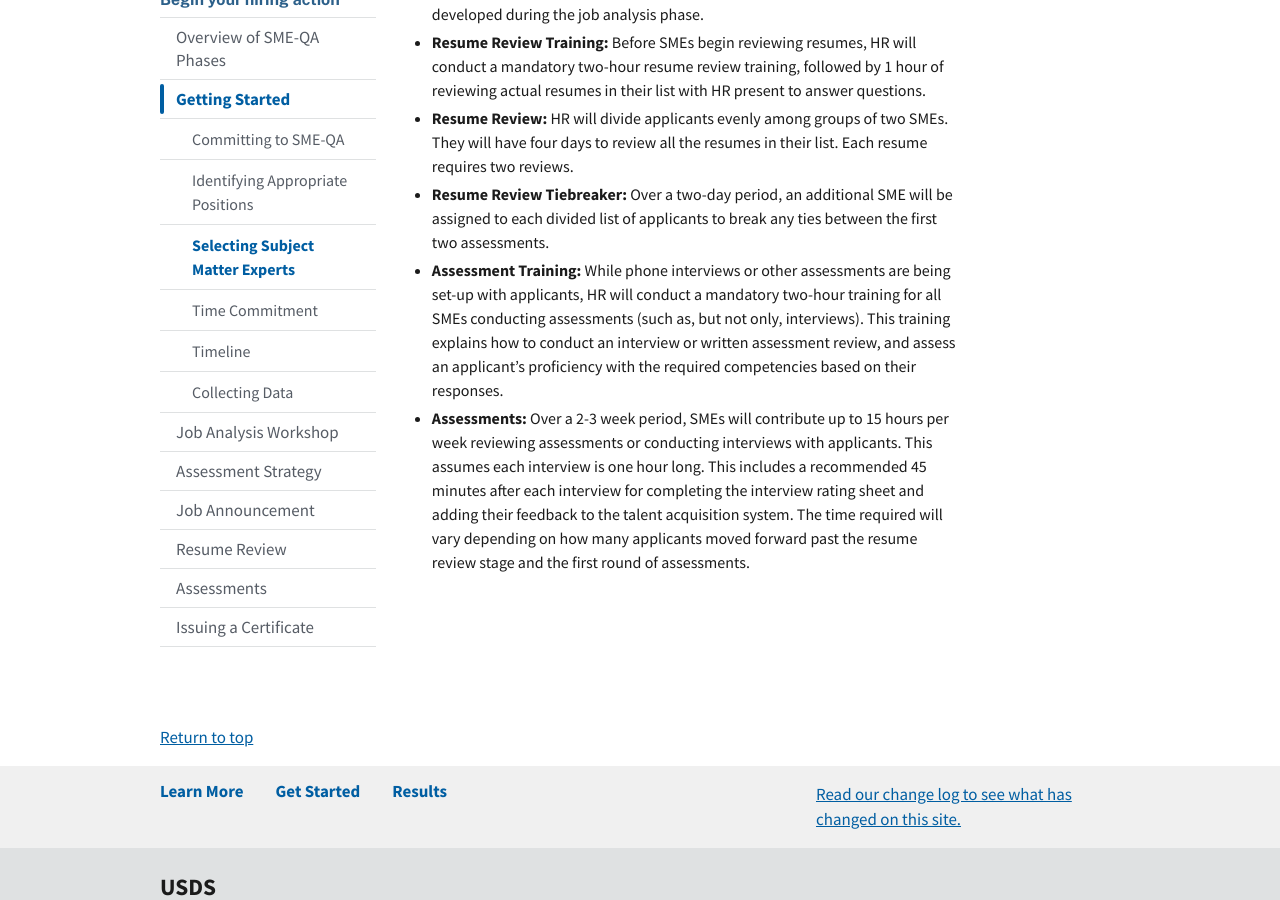
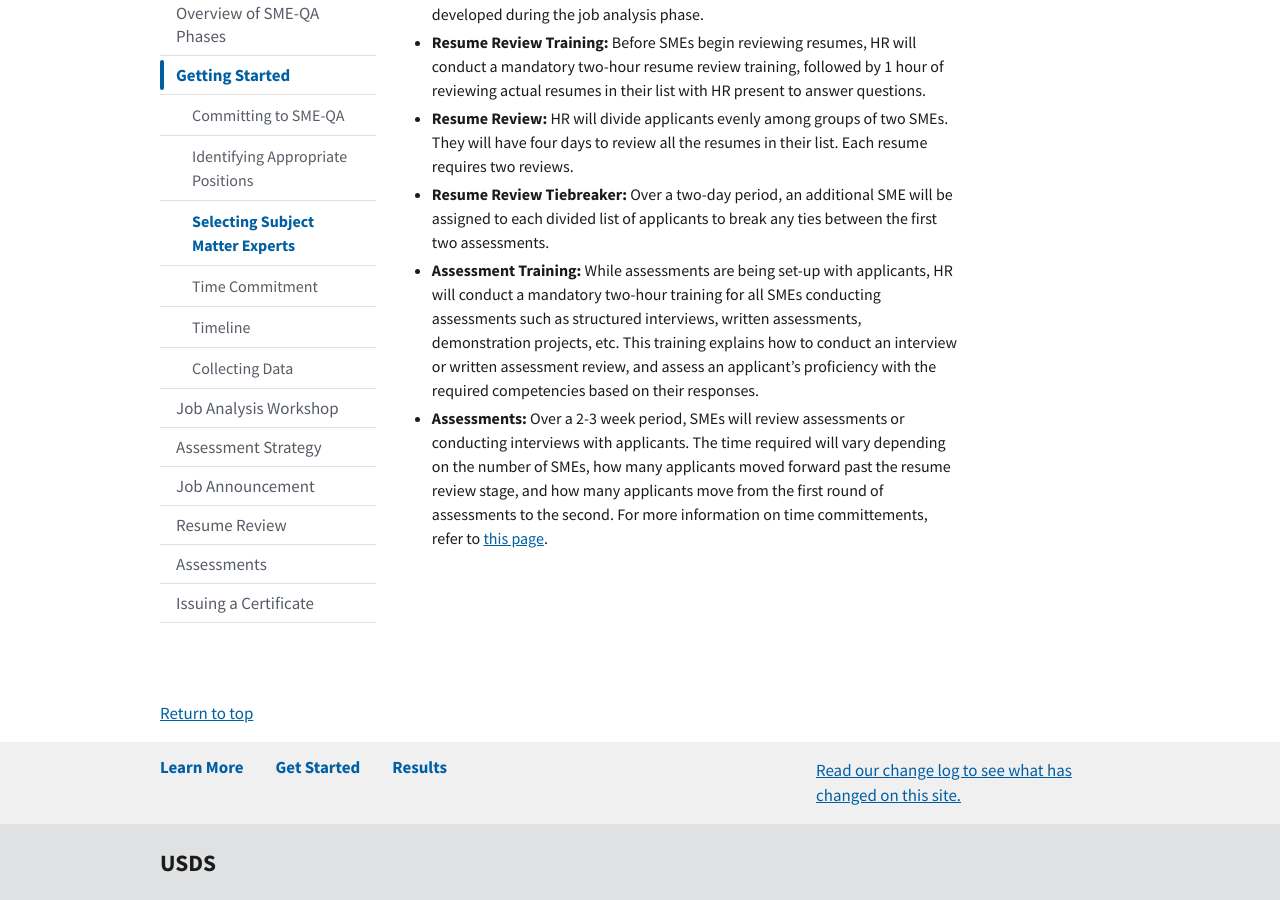
Before and after one commit to usds/SME-QA-Website, a Jekyll site: the page built from pages/phases/getting-started/selecting-smes.md, in a window 1280 px wide and 900 px high, scrolled down 2158 px. Built offline with Jekyll 4.4.1, drawn with Linux system fonts in a browser that asks for light colours.

Commit message:
Update selecting-smes.md

```diff
--- a/pages/phases/getting-started/selecting-smes.md
+++ b/pages/phases/getting-started/selecting-smes.md
@@ -27,5 +27,5 @@ It's critical for you to identify a project manager to manage the deliverables r
 - **Resume Review Training:** Before SMEs begin reviewing resumes, HR will conduct a mandatory two-hour resume review training, followed by 1 hour of reviewing actual resumes in their list with HR present to answer questions.
 - **Resume Review:** HR will divide applicants evenly among groups of two SMEs. They will have four days to review all the resumes in their list. Each resume requires two reviews.
 - **Resume Review Tiebreaker:** Over a two-day period, an additional SME will be assigned to each divided list of applicants to break any ties between the first two assessments.
-- **Assessment Training:** While phone interviews or other assessments are being set-up with applicants, HR will conduct a mandatory two-hour training for all SMEs conducting assessments (such as, but not only, interviews). This training explains how to conduct an interview or written assessment review, and assess an applicant’s proficiency with the required competencies based on their responses.
-- **Assessments:** Over a 2-3 week period, SMEs will contribute up to 15 hours per week reviewing assessments or conducting interviews with applicants. This assumes each interview is one hour long. This includes a recommended 45 minutes after each interview for completing the interview rating sheet and adding their feedback to the talent acquisition system. The time required will vary depending on how many applicants moved forward past the resume review stage and the first round of assessments.
+- **Assessment Training:** While assessments are being set-up with applicants, HR will conduct a mandatory two-hour training for all SMEs conducting assessments such as structured interviews, written assessments, demonstration projects, etc. This training explains how to conduct an interview or written assessment review, and assess an applicant’s proficiency with the required competencies based on their responses.
+- **Assessments:** Over a 2-3 week period, SMEs will review assessments or conducting interviews with applicants. The time required will vary depending on the number of SMEs, how many applicants moved forward past the resume review stage, and how many applicants move from the first round of assessments to the second. For more information on time committements, refer to [this page](/hiring-phases/getting-started/time-commitment/).
```
